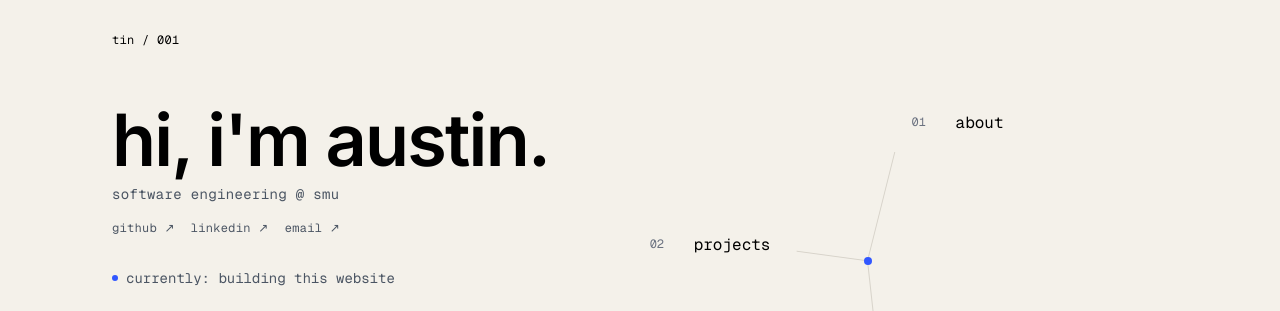
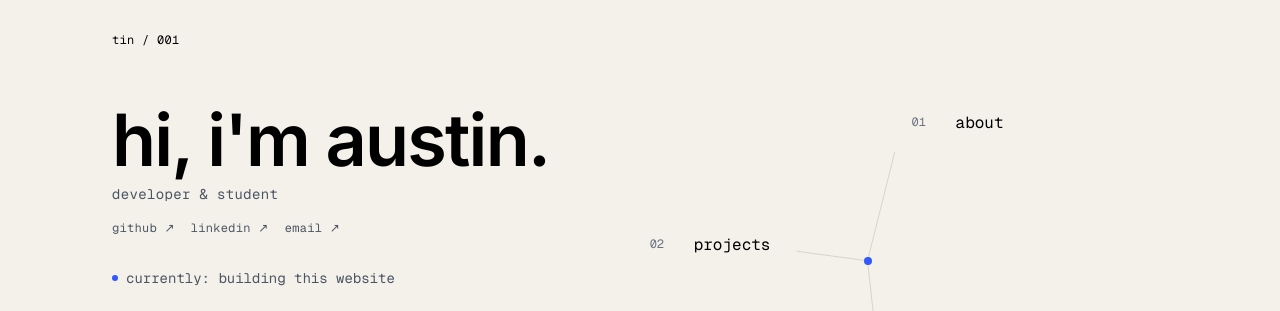
Before and after one commit to auscodes/portfolio, a Next.js app: page / in a window 1280 px wide. Shown: the top 311 px of the page. Built offline with nearby package versions, Linux system fonts and the light colour scheme.

Commit message:
update description

```diff
--- a/app/page.tsx
+++ b/app/page.tsx
@@ -51,7 +51,7 @@ export default function Home() {
             </h1>
 
             <p className="mt-2 font-mono text-sm tracking-wide text-muted-strong">
-              software engineering @ smu
+              developer & student
             </p>
 
             <div className="mt-4 flex flex-wrap gap-x-4 gap-y-2 font-mono text-xs tracking-wide">
```
